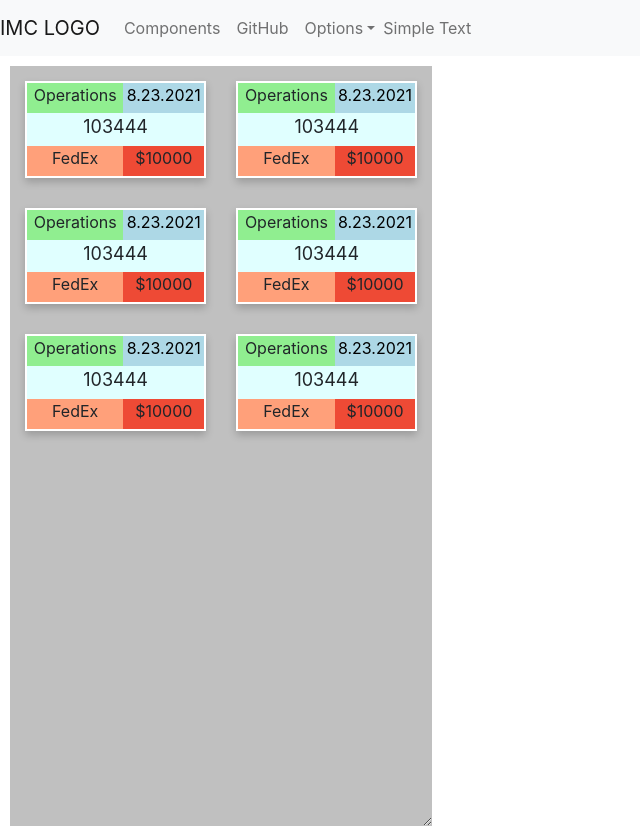
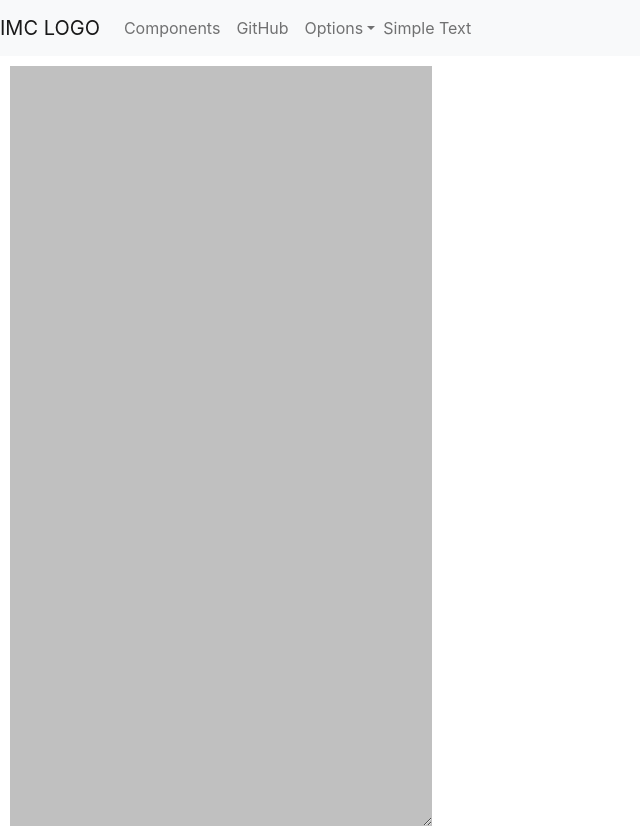
Before and after one commit to JoelBiere/react-edi-error, a React (Create React App) app: page / in a window 1280 px wide. Shown: the whole page, without its empty margins (0-640 px from the left). Built offline with nearby package versions, Linux system fonts and the light colour scheme.

Commit message:
data flowing

```diff
--- a/src/actions/index.js
+++ b/src/actions/index.js
@@ -1,12 +1,10 @@
-export const increment = (numOfIncrement) =>{
-    return{
-        type: 'INCREMENT',
-        payload: numOfIncrement
-    }
-}
+import data from '../dummyData'
 
-export const decrement = () =>{
-    return{
-        type: 'DECREMENT'
-    }
-}
+
+export const ADD_DATA = "ADD_DATA";
+
+export const addData = {
+      type: ADD_DATA,
+      payload: data
+};
+export default addData;
--- a/src/components/ErrorCards/ErrCard.jsx
+++ b/src/components/ErrorCards/ErrCard.jsx
@@ -1,11 +1,11 @@
 import styled from 'styled-components'
-
 
 const ErrCard = () => {
     return (
         <Card>
+
             <DepartmentLabel>
-                Operations
+                department
             </DepartmentLabel>
 
             <Date>
@@ -27,6 +27,9 @@
 
     )
 }
+
+
+
 const Card = styled.div`
     display: grid;
     margin: 10px;
--- a/src/components/screens/Body.jsx
+++ b/src/components/screens/Body.jsx
@@ -1,37 +1,38 @@
-import React from 'react';
-import { Container, Row, Col } from 'reactstrap';
-import { useSelector, useDispatch } from 'react-redux';
-import { increment, decrement } from '../../actions';
-import ErrCard from '../ErrorCards/ErrCard'
-import ErrPane from './ErrPane'
-import ErrPnHeader from '../ErrorCards/ErrPnHeader';
+import React, { useState } from 'react';
+import ErrCard from '../ErrorCards/ErrCard';
+import ErrPane from './ErrPane';
+import { addData } from '../../actions/index'
+import { connect } from 'react-redux'
 
 
-const Body = () => {
+const Body = ({ addData, data }) => {
 
-    const dispatch = useDispatch();
+    const generateCards = () => {
 
+        for(let obj of data) {
+            console.log(obj)
+        }
+        return ''
+    }
     return (
         <React.Fragment>
+            {window.onload = addData}
             <ErrPane>
-                <ErrCard />
-                <ErrCard />
-                <ErrCard />
-                <ErrCard />
-                <ErrCard />
-                <ErrCard />
-
+                {generateCards()}
             </ErrPane>
 
 
-            {/* <Row>
-                        <button onClick={() => dispatch(increment(3))} >+</button>
-                        <button onClick = {() => dispatch(decrement())}>-</button>
-
-                    </Row> */}
 
         </React.Fragment>
     )
 }
 
-export default Body;
+const mapStateToProps = (state) => ({ data: state.data })
+
+const mapDispatchToProps = (dispatch) => {
+    return {
+        addData: () => dispatch(addData)
+    }
+}
+
+export default connect(mapStateToProps, mapDispatchToProps)(Body);
--- a/src/components/screens/ErrPane.jsx
+++ b/src/components/screens/ErrPane.jsx
@@ -12,6 +12,7 @@
     grid-template-columns: repeat(auto-fill, minmax(200px, 1fr));
     grid-template-rows: repeat(auto-fill, minmax(100px, .5fr));
     grid-gap: 10px;
+    position: relative;
 `
 
 export default ErrPane
--- a/src/index.js
+++ b/src/index.js
@@ -4,12 +4,8 @@
 import App from './App';
 import './index.css';
 import reportWebVitals from './reportWebVitals';
-import { createStore } from 'redux'
-import rootReducer from './reducers';
+import store from './store'
 import { Provider } from 'react-redux';
-
-const store = createStore(rootReducer,
-  window.__REDUX_DEVTOOLS_EXTENSION__ && window.__REDUX_DEVTOOLS_EXTENSION__())
 
 
 ReactDOM.render(
--- a/src/reducers/counter.js
+++ /dev/null
@@ -1,14 +0,0 @@
-
-
-const counterReducer = (state = 0, action) =>{
-    switch(action.type){
-        case 'INCREMENT':
-            return state + action.payload;
-        case 'DECREMENT':
-            return state - 1
-        default:
-            return state
-    }
-}
-
-export default counterReducer;
--- a/src/reducers/index.js
+++ /dev/null
@@ -1,10 +0,0 @@
-import { combineReducers } from "redux";
-import counterReducer from "./counter";
-import loggedReducer from "./isLogged";
-
-const rootReducer = combineReducers({
-    counterReducer,
-    loggedReducer
-})
-
-export default rootReducer
--- a/src/reducers/isLogged.js
+++ /dev/null
@@ -1,13 +0,0 @@
-
-const loggedReducer = (state = false, action) => {
-
-    switch(action.type){
-        case 'SIGN_IN':
-            return !state
-        default:
-            return state
-    }
-
-}
-
-export default loggedReducer;
--- /dev/null
+++ b/src/store.js
@@ -0,0 +1,20 @@
+import { createStore} from 'redux';
+
+
+const initailState={
+    data:'lorem ipsum',
+}
+
+const rootReducer=(state=initailState, action)=>{
+    switch(action.type){
+        case 'ADD_DATA':
+            return{
+                ...state,
+                data: action.payload
+            }
+        default:
+            return state;
+    }
+}
+
+export default createStore(rootReducer, window.__REDUX_DEVTOOLS_EXTENSION__ && window.__REDUX_DEVTOOLS_EXTENSION__())
```
